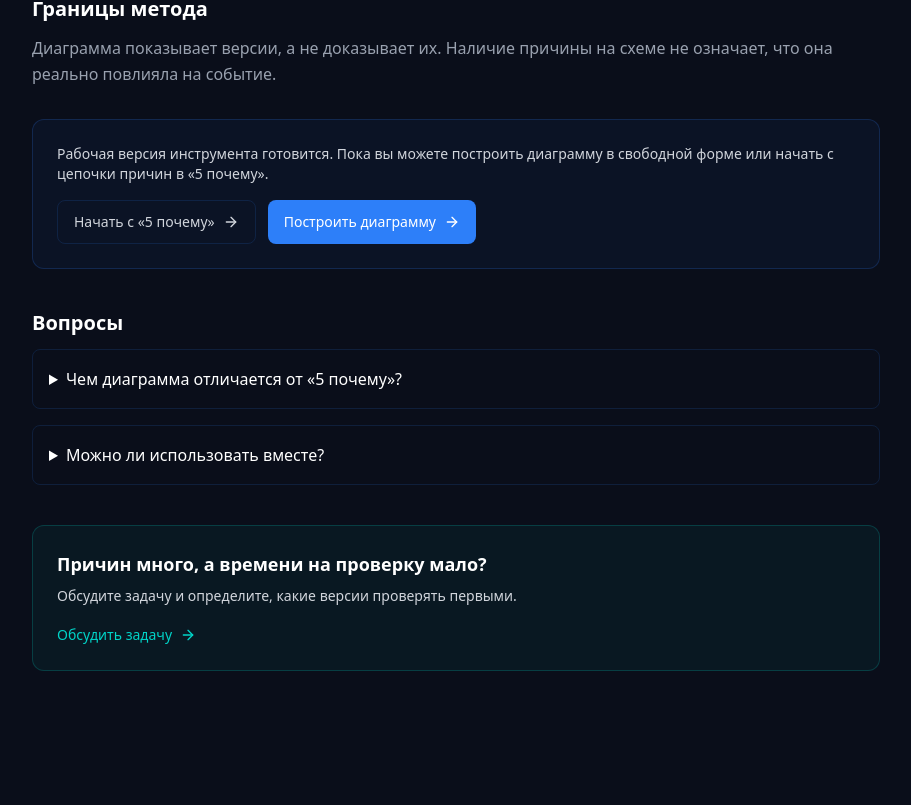
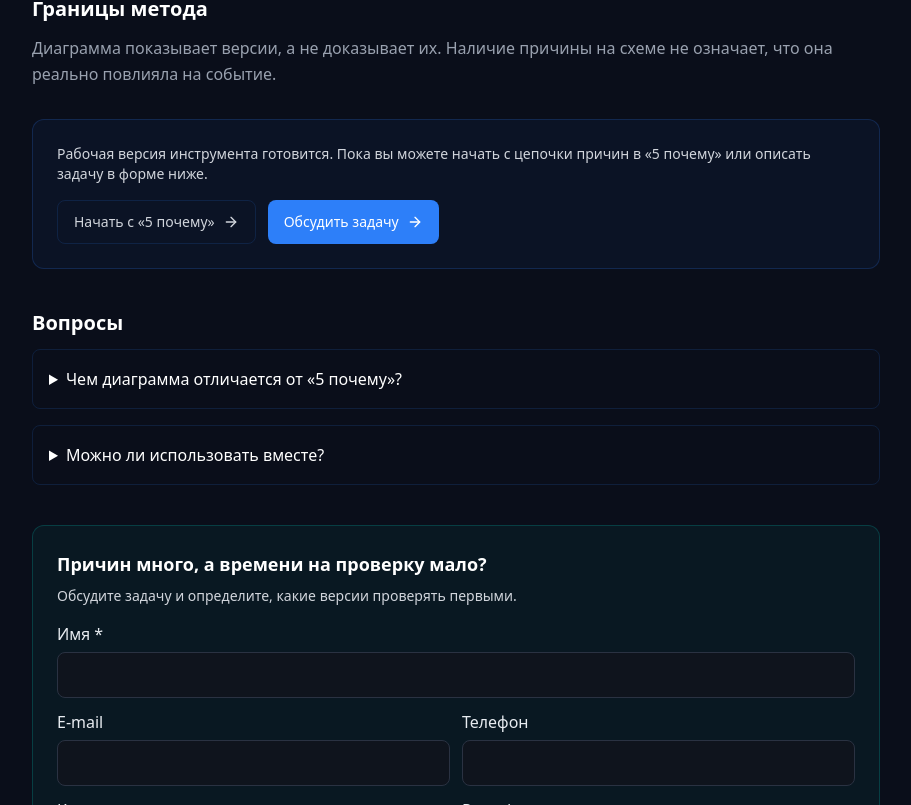
Before and after one commit to bardindenisovr/engservicepluse, a Next.js app: page /tools/ishikawa in a window 1280 px wide. Shown: the part 995-1800 px from the top of the page, without its empty margins (184-1095 px from the left). Built offline with nearby package versions, Linux system fonts and the light colour scheme; no server answers.

Commit message:
Главная: блок «Проблема повторяется?» со ссылкой на /tools; Исикава: встроенная форма «Обсудить задачу»

```diff
--- a/src/app/tools/ishikawa/page.tsx
+++ b/src/app/tools/ishikawa/page.tsx
@@ -1,6 +1,7 @@
 import type { Metadata } from "next";
 import Link from "next/link";
 import { ArrowRight } from "lucide-react";
+import DiscussTaskForm from "@/components/tools/DiscussTaskForm";
 
 export const metadata: Metadata = {
   title: "Диаграмма Исикавы онлайн для анализа причин",
@@ -16,6 +17,17 @@ const STEPS = [
   "Для каждой выбранной причины указываете, чем её подтвердить.",
   "Переносите выбранные причины в «5 почему», 8D или А3 — без повторного ввода.",
 ];
+
+const formButton: React.CSSProperties = {
+  display: "inline-block",
+  background: "#38bdf8",
+  color: "#0c0f16",
+  padding: "14px 28px",
+  borderRadius: 8,
+  fontWeight: 600,
+  border: "none",
+  cursor: "pointer",
+};
 
 export default function IshikawaPage() {
   return (
@@ -71,8 +83,8 @@ export default function IshikawaPage() {
 
       <div className="p-6 rounded-xl border border-[var(--electric-blue)]/20 bg-[var(--electric-blue)]/5 mb-10">
         <p className="text-sm text-gray-300 mb-4">
-          Рабочая версия инструмента готовится. Пока вы можете построить диаграмму в свободной
-          форме или начать с цепочки причин в «5 почему».
+          Рабочая версия инструмента готовится. Пока вы можете начать с цепочки причин в
+          «5 почему» или описать задачу в форме ниже.
         </p>
         <div className="flex flex-wrap gap-3">
           <Link
@@ -82,13 +94,13 @@ export default function IshikawaPage() {
             Начать с «5 почему»
             <ArrowRight className="w-4 h-4" />
           </Link>
-          <Link
-            href="/contacts"
+          <a
+            href="#discuss"
             className="inline-flex items-center gap-2 px-4 py-2 rounded-lg bg-[var(--electric-blue)] hover:bg-[var(--electric-blue)]/90 text-white text-sm font-medium transition-all min-h-[44px]"
           >
-            Построить диаграмму
+            Обсудить задачу
             <ArrowRight className="w-4 h-4" />
-          </Link>
+          </a>
         </div>
       </div>
 
@@ -104,19 +116,22 @@ export default function IshikawaPage() {
         </details>
       </div>
 
-      <div className="p-6 rounded-xl border border-[var(--teal-accent)]/20 bg-[var(--teal-accent)]/5">
+      <div
+        id="discuss"
+        className="scroll-mt-24 p-6 rounded-xl border border-[var(--teal-accent)]/20 bg-[var(--teal-accent)]/5"
+      >
         <h2 className="text-lg font-semibold text-white mb-2">Причин много, а времени на проверку мало?</h2>
         <p className="text-sm text-gray-300 mb-4">
           Обсудите задачу и определите, какие версии проверять первыми.
         </p>
-        <Link
-          href="/contacts"
-          className="inline-flex items-center gap-2 text-sm text-[var(--teal-accent)] hover:text-white transition-colors font-medium"
-        >
-          Обсудить задачу
-          <ArrowRight className="w-4 h-4" />
+        <DiscussTaskForm sourceTool="ishikawa" sourcePage="/tools/ishikawa" buttonStyle={formButton} />
+      </div>
+
+      <p className="mt-8">
+        <Link href="/tools" className="text-sm text-[var(--teal-accent)] hover:text-white transition-colors">
+          ← Все инструменты
         </Link>
-      </div>
+      </p>
     </div>
   );
 }
--- /dev/null
+++ b/src/components/ToolsTeaser.tsx
@@ -0,0 +1,50 @@
+import Link from "next/link";
+import { Wrench, ArrowRight } from "lucide-react";
+
+const TOOLS = ["5 почему", "Диаграмма Исикавы", "Отчёт 8D", "Лист А3"];
+
+// Блок на главной: бесплатный самостоятельный разбор → /tools (раздел 8 документа)
+export default function ToolsTeaser() {
+  return (
+    <section className="relative z-10 border-t border-[var(--border-subtle)]">
+      <div className="max-w-[1360px] mx-auto px-6 py-16">
+        <div className="flex flex-col lg:flex-row lg:items-center gap-8 p-7 md:p-10 rounded-2xl border border-[var(--electric-blue)]/20 bg-gradient-to-br from-[var(--electric-blue)]/5 to-transparent">
+          <div className="flex-1">
+            <div className="inline-flex items-center gap-3 px-4 py-2 rounded-full border border-[var(--border-subtle)] bg-[var(--graphite)]/50 backdrop-blur-sm mb-5">
+              <div className="w-2 h-2 rounded-full bg-[var(--electric-blue)] animate-pulse" />
+              <span className="text-xs text-[var(--electric-blue)] tracking-wide uppercase">
+                Бесплатные инструменты
+              </span>
+            </div>
+            <h2 className="text-2xl md:text-3xl font-bold leading-tight mb-3">
+              Проблема повторяется? Разберите её по шагам
+            </h2>
+            <p className="text-gray-400 leading-relaxed max-w-2xl mb-5">
+              Онлайн-инструменты помогают найти причину, спланировать меры и
+              оформить отчёт для команды или заказчика. Без регистрации, данные
+              сохраняются в вашем браузере.
+            </p>
+            <ul className="flex flex-wrap gap-2" aria-label="Доступные инструменты">
+              {TOOLS.map((t) => (
+                <li
+                  key={t}
+                  className="px-3 py-1.5 rounded-full border border-[var(--border-subtle)] text-xs text-gray-300"
+                >
+                  {t}
+                </li>
+              ))}
+            </ul>
+          </div>
+          <Link
+            href="/tools"
+            className="inline-flex items-center justify-center gap-2 px-8 rounded-xl bg-[var(--electric-blue)] hover:bg-[var(--electric-blue)]/90 text-white font-medium transition-all min-h-[56px] w-full sm:w-auto flex-shrink-0"
+          >
+            <Wrench className="w-4 h-4" aria-hidden="true" />
+            Открыть инструменты
+            <ArrowRight className="w-4 h-4" aria-hidden="true" />
+          </Link>
+        </div>
+      </div>
+    </section>
+  );
+}
```
